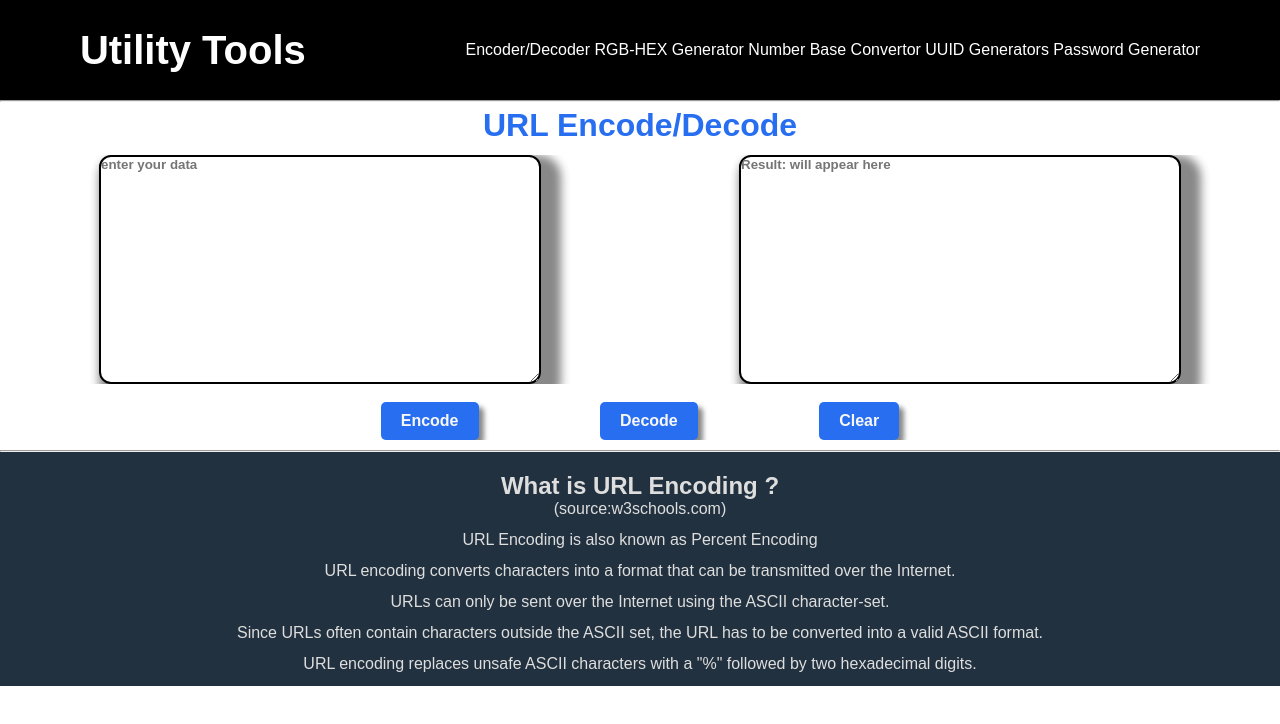
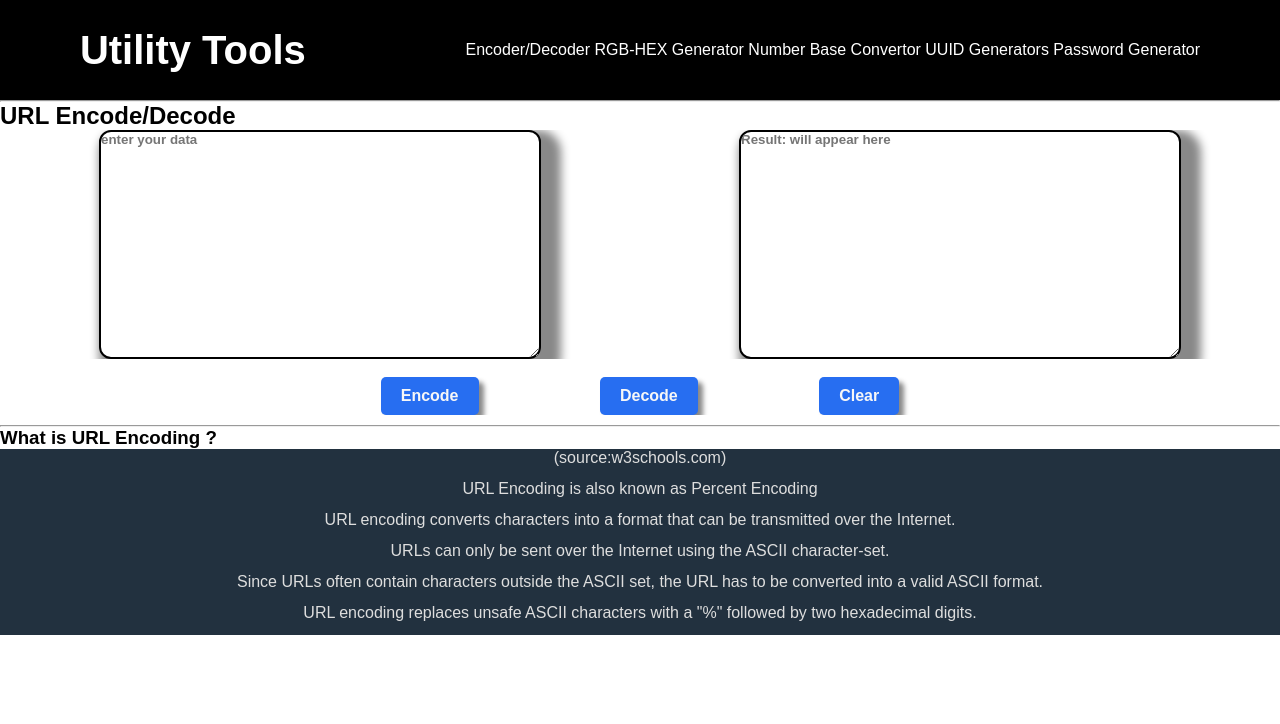
Before and after one commit to Dheeruyendra/Utility_Tools, a plain HTML site: page encode-decode.html in a window 1280 px wide. Drawn offline with Linux system fonts and the light colour scheme.

Commit message:
Update encode-decode.html

```diff
--- a/encode-decode.html
+++ b/encode-decode.html
@@ -35,7 +35,7 @@
  </div>
   <hr>
    <div class="Page-title">
-      <h1>URL Encode/Decode</h1>
+      <h2>URL Encode/Decode</h2>
       <div class="input-output">
       <textarea id="input-box-1" class="input-box-1"  rows="15" cols="52" placeholder="enter your data " ></textarea>
       <textarea id="input-box-2" class="input-box-2"  rows="15" cols="52" placeholder="Result: will appear here"></textarea>
@@ -50,7 +50,7 @@
    <hr>
 
    <footer class="definitions">
-     <h2>What is URL Encoding ? </h2>
+     <h3>What is URL Encoding ? </h3>
      <ul>
       <li>(source:w3schools.com)</li>
      <li>URL Encoding is also known as Percent Encoding</li>
```
